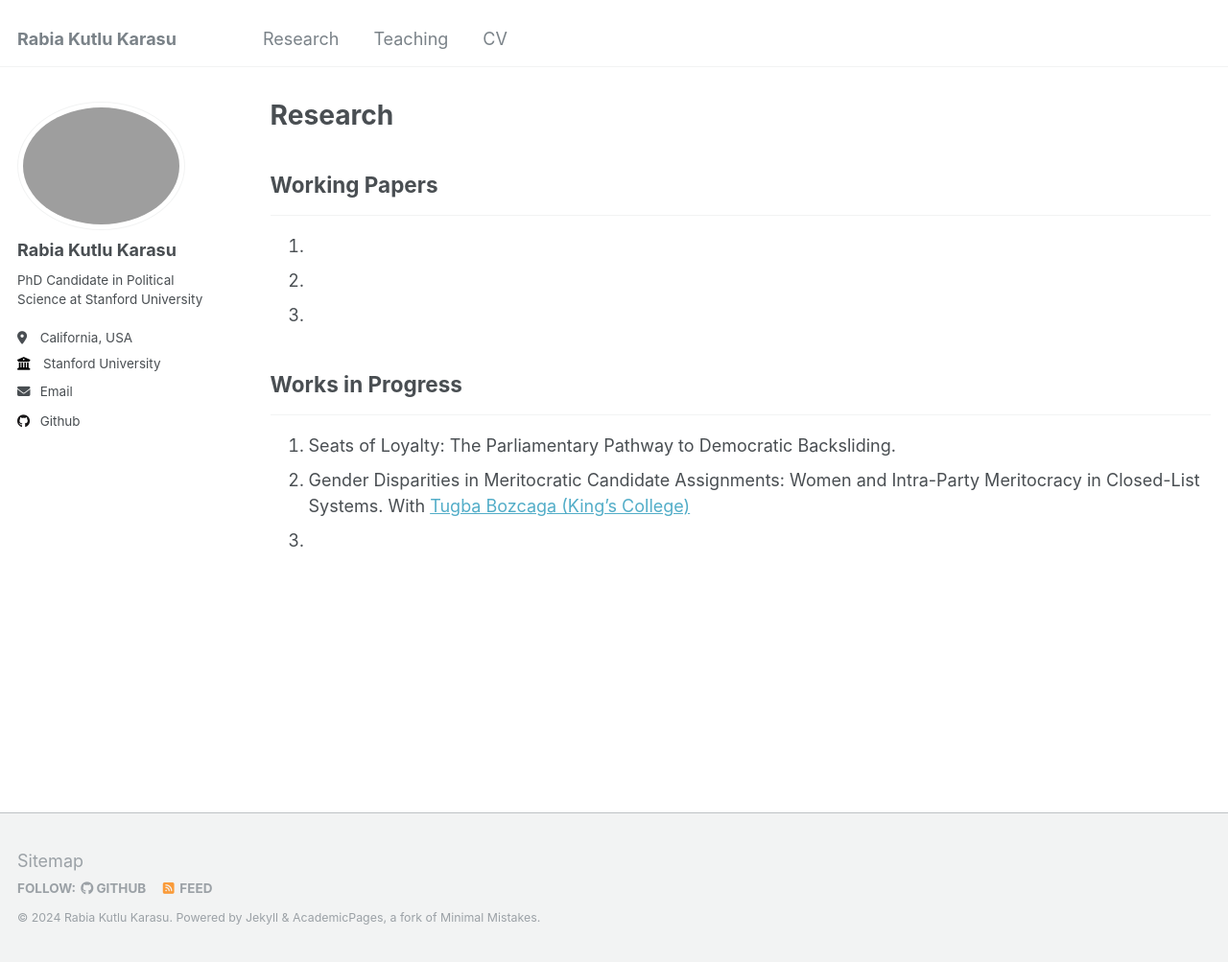
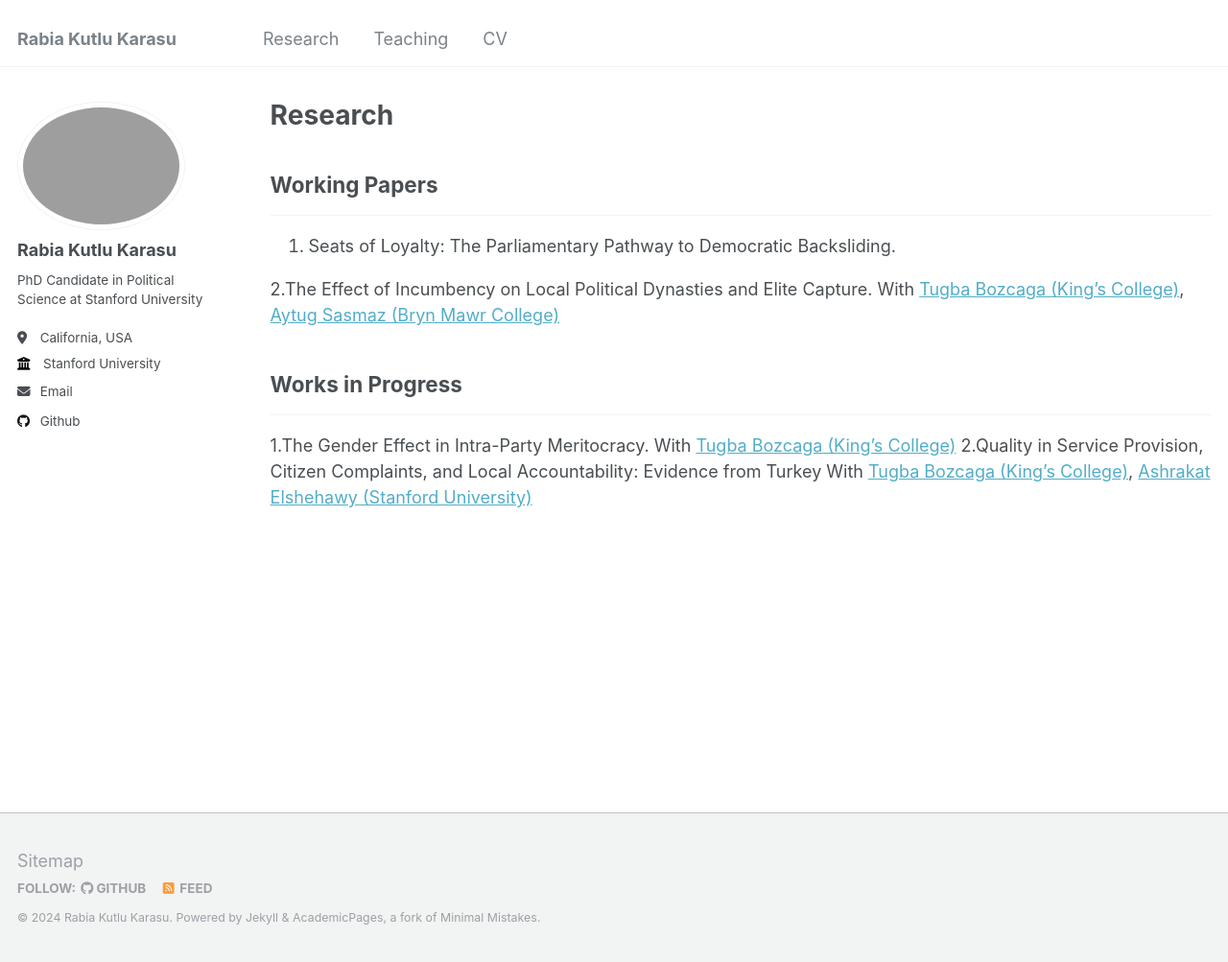
Before and after one commit to rabiakutlukarasu/rabiakutlukarasu.github.io, a Jekyll site: the page built from _pages/research.md, in a window 1280 px wide and 1003 px high. Shown: the whole window at 96% size. Built offline with Jekyll 4.4.1, drawn with Linux system fonts in a browser that asks for light colours.

Commit message:
Update research.md

```diff
--- a/_pages/research.md
+++ b/_pages/research.md
@@ -9,17 +9,14 @@ author_profile: true
 ## Working Papers
 ------
 
-1.
+1. Seats of Loyalty: The Parliamentary Pathway to Democratic Backsliding.
 
-2.
-
-3.
+2.The Effect of Incumbency on Local Political Dynasties and Elite Capture. With [Tugba Bozcaga (King's College)](https://www.tugbabozcaga.com), [Aytug Sasmaz (Bryn Mawr College)](https://aytugsasmaz.com)
 
 
 
 ## Works in Progress
 ------
 
-1. Seats of Loyalty: The Parliamentary Pathway to Democratic Backsliding.
-2. Gender Disparities in Meritocratic Candidate Assignments: Women and Intra-Party Meritocracy in Closed-List Systems. With [Tugba Bozcaga (King's College)](https://www.tugbabozcaga.com)
-3.
+1.The Gender Effect in Intra-Party Meritocracy. With [Tugba Bozcaga (King's College)](https://www.tugbabozcaga.com)
+2.Quality in Service Provision, Citizen Complaints, and Local Accountability: Evidence from Turkey With [Tugba Bozcaga (King's College)](https://www.tugbabozcaga.com), [Ashrakat Elshehawy (Stanford University)](https://www.ashrakatelshehawy.com)
```
